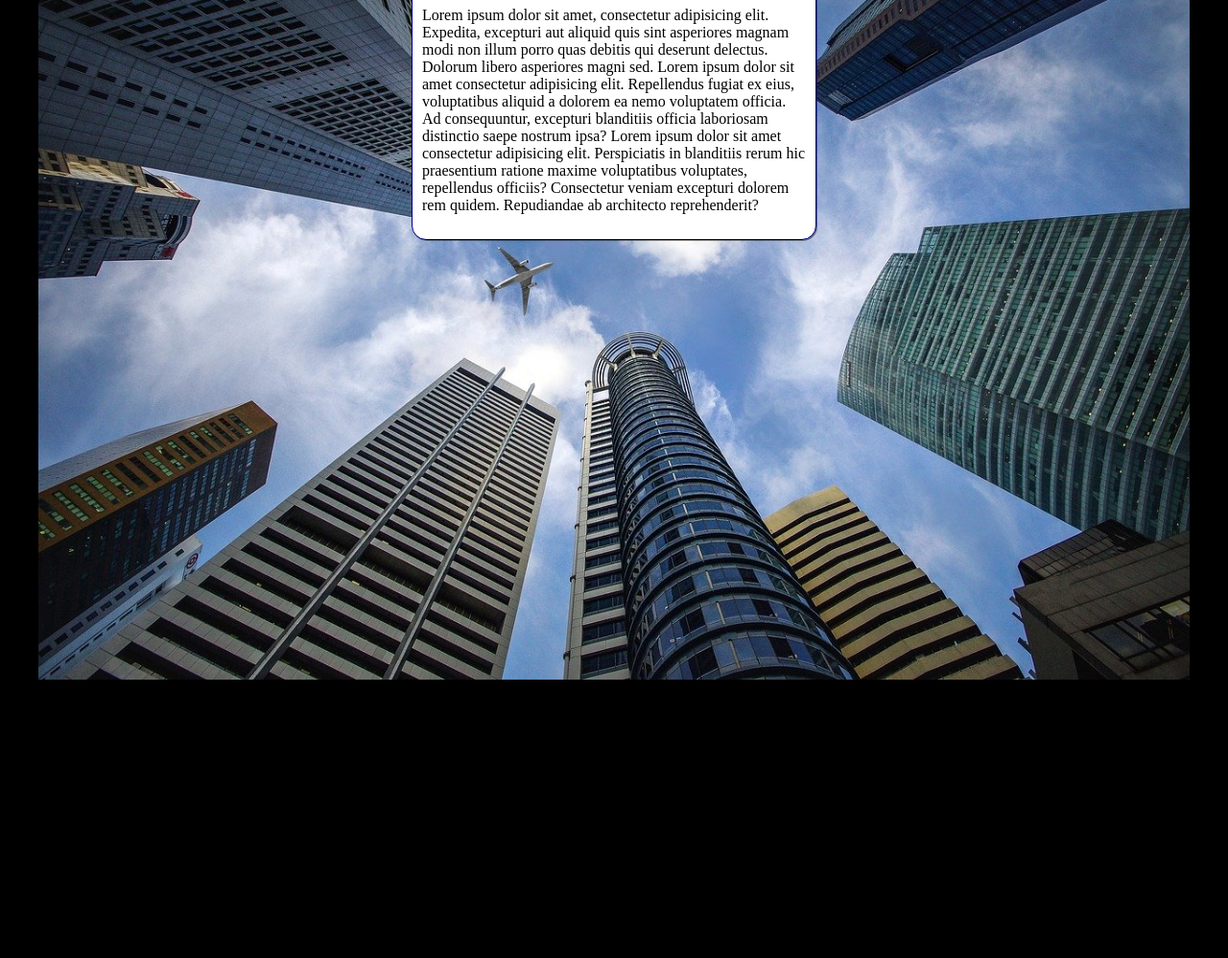
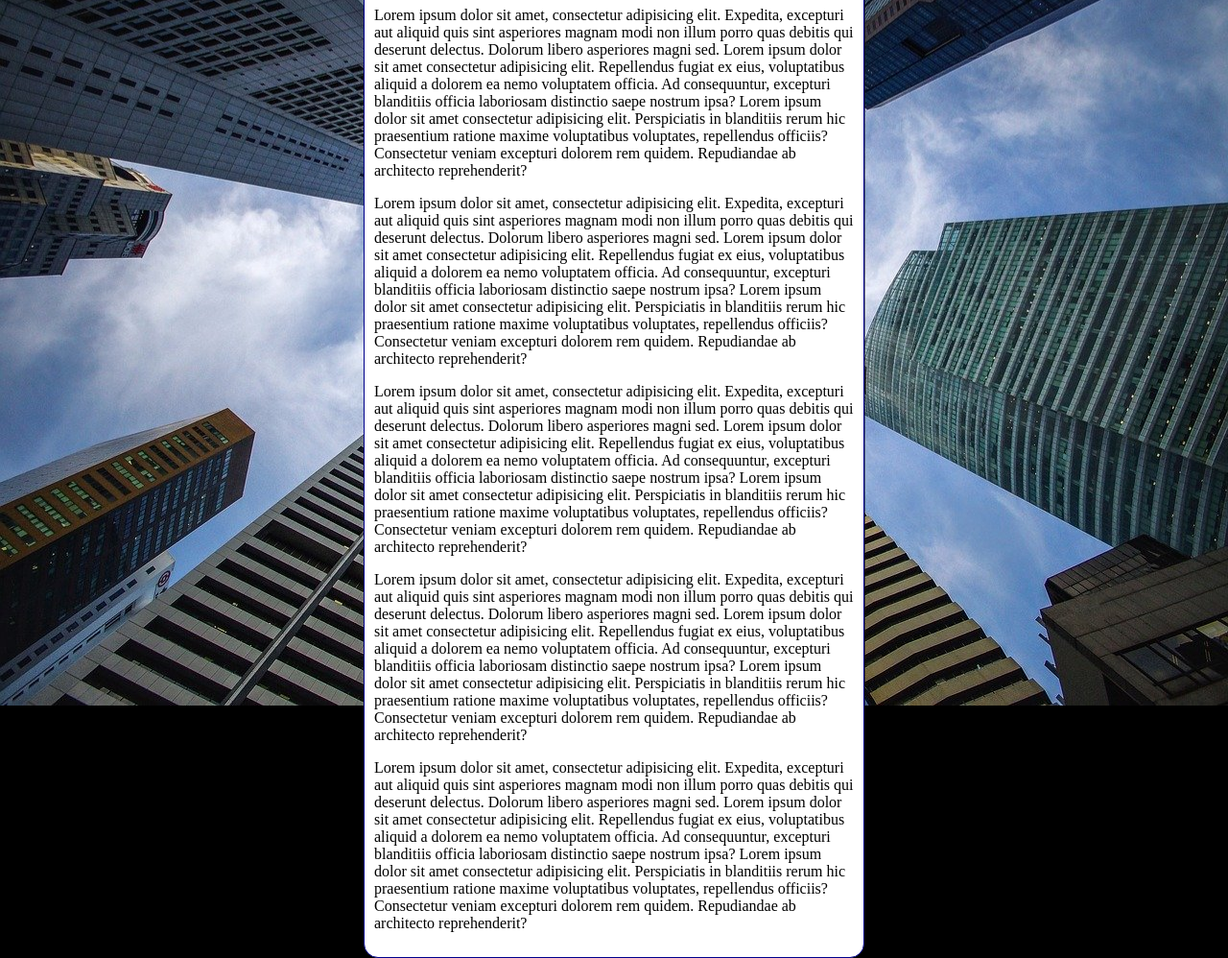
Before and after one commit to AdaoPauloMiguel/html5-css3, a plain HTML site: page EXERCICIOS/EX0022/fundo006.html in a window 1280 px wide. Shown: the part 92-1090 px from the top of the page at 96% size. Before the commit the page ends 800 px from the top, so only its background shows below. Drawn offline with Linux system fonts and the light colour scheme.

Commit message:
Atualização no exercício 022

```diff
--- a/EXERCICIOS/EX0022/fundo006.html
+++ b/EXERCICIOS/EX0022/fundo006.html
@@ -9,16 +9,25 @@
 
         body {
             height: 98vh;
-            background-color: black;
+            /* background-color: black;
             background-image: url(imagens/wallpaper002.jpg);
-            background-repeat: no-repeat;
-            background-position: center;
-            background-size: contain;
+            background-repeat:no-repeat;
+            background-position: center;*/
+            background-size: cover;
+            /*background-attachment: fixed; */
+
+            /* Shorthand - Background
+                color > image > position > repeat > [size] > attachment
+
+            */
+
+            background: black url(imagens/wallpaper002.jpg) center  no-repeat  fixed ;
         }
 
         main {
             background-color: white;
-            width: 400px;
+            max-width: 500px;
+            min-width: 350px;
             padding: 10px;
             margin: auto;
             border: 1px solid darkblue;
@@ -37,6 +46,22 @@
         <p>
             Lorem ipsum dolor sit amet, consectetur adipisicing elit. Expedita, excepturi aut aliquid quis sint asperiores magnam modi non illum porro quas debitis qui deserunt delectus. Dolorum libero asperiores magni sed. Lorem ipsum dolor sit amet consectetur adipisicing elit. Repellendus fugiat ex eius, voluptatibus aliquid a dolorem ea nemo voluptatem officia. Ad consequuntur, excepturi blanditiis officia laboriosam distinctio saepe nostrum ipsa? Lorem ipsum dolor sit amet consectetur adipisicing elit. Perspiciatis in blanditiis rerum hic praesentium ratione maxime voluptatibus voluptates, repellendus officiis? Consectetur veniam excepturi dolorem rem quidem. Repudiandae ab architecto reprehenderit?
         </p>
+
+        <p>
+            Lorem ipsum dolor sit amet, consectetur adipisicing elit. Expedita, excepturi aut aliquid quis sint asperiores magnam modi non illum porro quas debitis qui deserunt delectus. Dolorum libero asperiores magni sed. Lorem ipsum dolor sit amet consectetur adipisicing elit. Repellendus fugiat ex eius, voluptatibus aliquid a dolorem ea nemo voluptatem officia. Ad consequuntur, excepturi blanditiis officia laboriosam distinctio saepe nostrum ipsa? Lorem ipsum dolor sit amet consectetur adipisicing elit. Perspiciatis in blanditiis rerum hic praesentium ratione maxime voluptatibus voluptates, repellendus officiis? Consectetur veniam excepturi dolorem rem quidem. Repudiandae ab architecto reprehenderit?
+        </p>
+
+        <p>
+            Lorem ipsum dolor sit amet, consectetur adipisicing elit. Expedita, excepturi aut aliquid quis sint asperiores magnam modi non illum porro quas debitis qui deserunt delectus. Dolorum libero asperiores magni sed. Lorem ipsum dolor sit amet consectetur adipisicing elit. Repellendus fugiat ex eius, voluptatibus aliquid a dolorem ea nemo voluptatem officia. Ad consequuntur, excepturi blanditiis officia laboriosam distinctio saepe nostrum ipsa? Lorem ipsum dolor sit amet consectetur adipisicing elit. Perspiciatis in blanditiis rerum hic praesentium ratione maxime voluptatibus voluptates, repellendus officiis? Consectetur veniam excepturi dolorem rem quidem. Repudiandae ab architecto reprehenderit?
+        </p>
+
+        <p>
+            Lorem ipsum dolor sit amet, consectetur adipisicing elit. Expedita, excepturi aut aliquid quis sint asperiores magnam modi non illum porro quas debitis qui deserunt delectus. Dolorum libero asperiores magni sed. Lorem ipsum dolor sit amet consectetur adipisicing elit. Repellendus fugiat ex eius, voluptatibus aliquid a dolorem ea nemo voluptatem officia. Ad consequuntur, excepturi blanditiis officia laboriosam distinctio saepe nostrum ipsa? Lorem ipsum dolor sit amet consectetur adipisicing elit. Perspiciatis in blanditiis rerum hic praesentium ratione maxime voluptatibus voluptates, repellendus officiis? Consectetur veniam excepturi dolorem rem quidem. Repudiandae ab architecto reprehenderit?
+        </p>
+
+        <p>
+            Lorem ipsum dolor sit amet, consectetur adipisicing elit. Expedita, excepturi aut aliquid quis sint asperiores magnam modi non illum porro quas debitis qui deserunt delectus. Dolorum libero asperiores magni sed. Lorem ipsum dolor sit amet consectetur adipisicing elit. Repellendus fugiat ex eius, voluptatibus aliquid a dolorem ea nemo voluptatem officia. Ad consequuntur, excepturi blanditiis officia laboriosam distinctio saepe nostrum ipsa? Lorem ipsum dolor sit amet consectetur adipisicing elit. Perspiciatis in blanditiis rerum hic praesentium ratione maxime voluptatibus voluptates, repellendus officiis? Consectetur veniam excepturi dolorem rem quidem. Repudiandae ab architecto reprehenderit?
+        </p>
     </main>
 
 </body>
```
